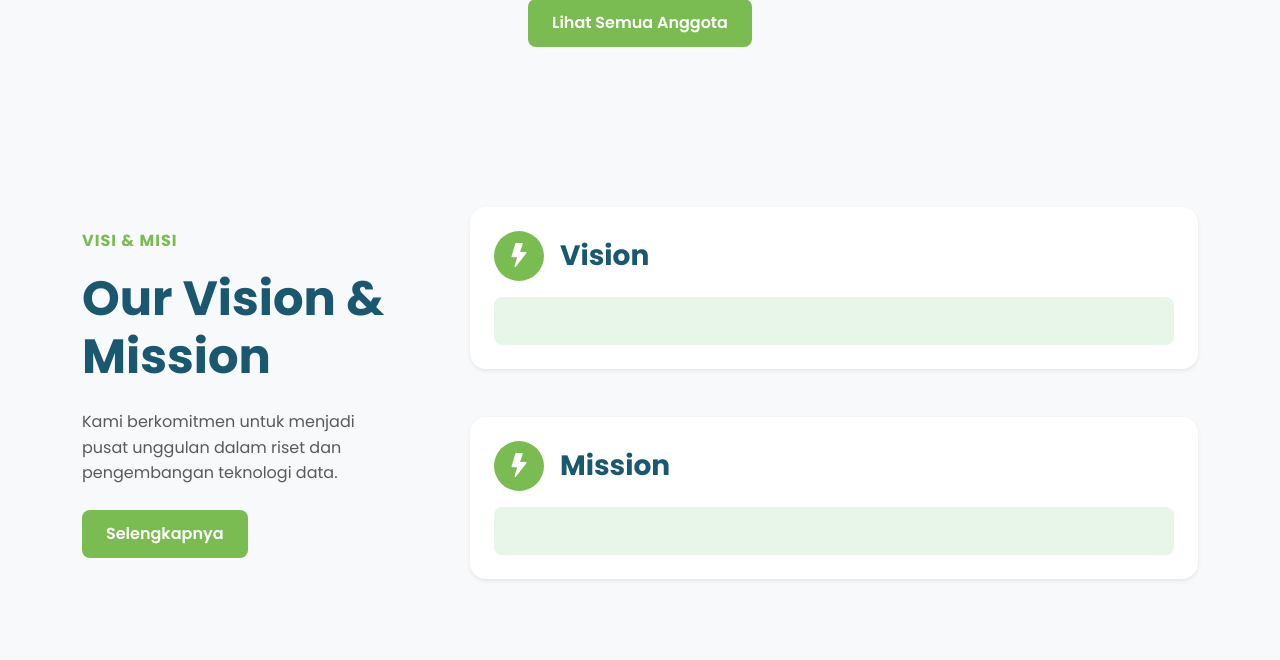
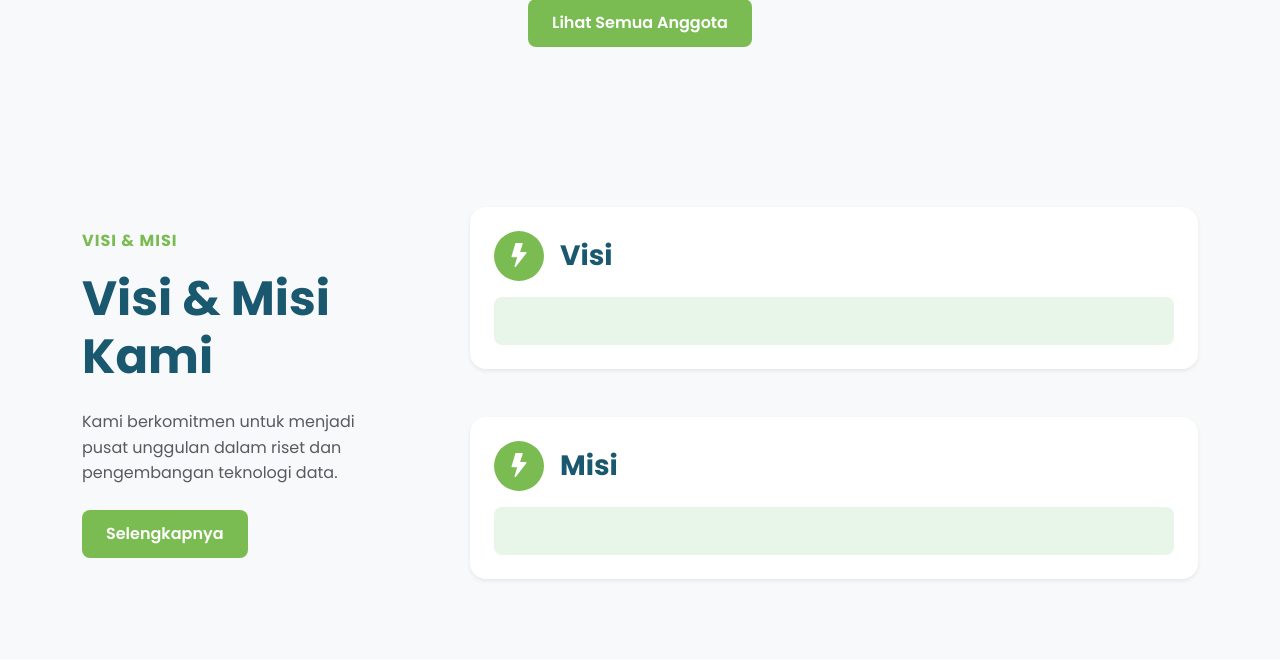
Before and after one commit to 404GH0ST/PBL-Lab-DT, a PHP site: template app/Views/home.php in a window 1280 px wide. Shown: the part 1959-2619 px from the top of the page. Run offline with PHP 8.4, Linux system fonts and the light colour scheme; the template is opened without the code that fills it, so the values that code supplies are empty.

Commit message:
feat: adjust visi misi

```diff
--- a/app/Views/home.php
+++ b/app/Views/home.php
@@ -136,7 +136,7 @@
             <div class="col-lg-4">
                 <div class="pe-lg-4">
                     <p class="fw-bold text-uppercase" style="color: #7ABC52; letter-spacing: 1px;">Visi & Misi</p>
-                    <h2 class="fw-bold display-5 mb-4">Our Vision & Mission</h2>
+                    <h2 class="fw-bold display-5 mb-4">Visi & Misi Kami</h2>
                     <p class="text-muted mb-4">
                         Kami berkomitmen untuk menjadi pusat unggulan dalam riset dan pengembangan teknologi data.
                     </p>
@@ -155,10 +155,10 @@
                                 style="width: 50px; height: 50px; background-color: #7ABC52; color: white;">
                                 <i class="bi bi-lightning-fill fs-4"></i>
                             </div>
-                            <h3 class="fw-bold mb-0">Vision</h3>
+                            <h3 class="fw-bold mb-0">Visi</h3>
                         </div>
                         <div class="p-4 rounded-3" style="background-color: #E8F5E9;">
-                            <div class="text-dark mb-0" style="line-height: 1.7;">
+                            <div class="text-black mb-0" style="line-height: 1.7;">
                                 <?= $visi['isi_konten'] ?>
                             </div>
                         </div>
@@ -171,7 +171,7 @@
                                 style="width: 50px; height: 50px; background-color: #7ABC52; color: white;">
                                 <i class="bi bi-lightning-fill fs-4"></i>
                             </div>
-                            <h3 class="fw-bold mb-0">Mission</h3>
+                            <h3 class="fw-bold mb-0">Misi</h3>
                         </div>
 
                         <?php
@@ -192,7 +192,7 @@
                             <?php $idx = 1;
                             foreach ($missionPoints as $point): ?>
                                 <div class="p-3 rounded-3 mb-2" style="background-color: #E8F5E9;">
-                                    <div class="text-dark mb-0 d-flex" style="line-height: 1.7;">
+                                    <div class="text-black mb-0 d-flex" style="line-height: 1.7;">
                                         <span class="fw-bold me-2"><?= $idx++ ?>.</span>
                                         <div><?= strip_tags($point, '<b><strong><i><em><u><span>') ?></div>
                                     </div>
@@ -200,7 +200,7 @@
                             <?php endforeach; ?>
                         <?php else: ?>
                             <div class="p-4 rounded-3" style="background-color: #E8F5E9;">
-                                <div class="text-dark mb-0" style="line-height: 1.7;">
+                                <div class="text-black mb-0" style="line-height: 1.7;">
                                     <?= $misi['isi_konten'] ?>
                                 </div>
                             </div>
```
